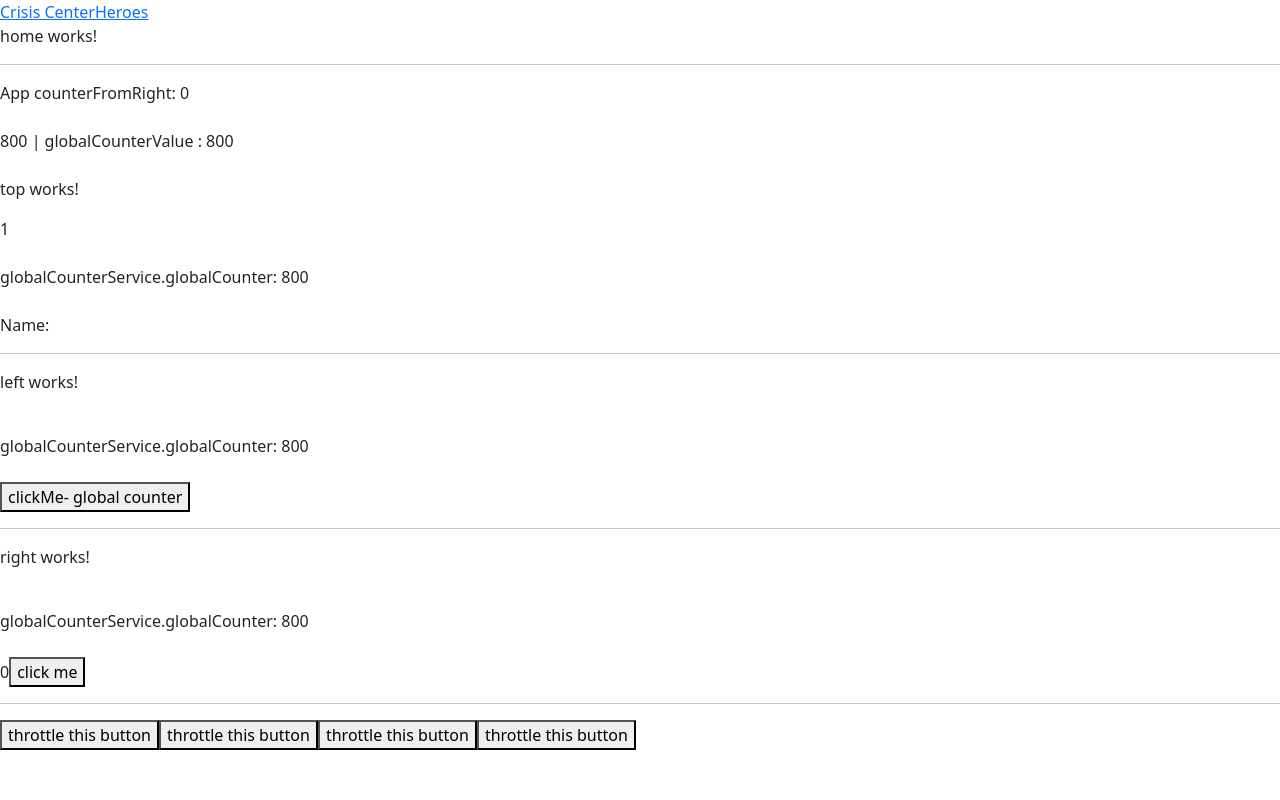
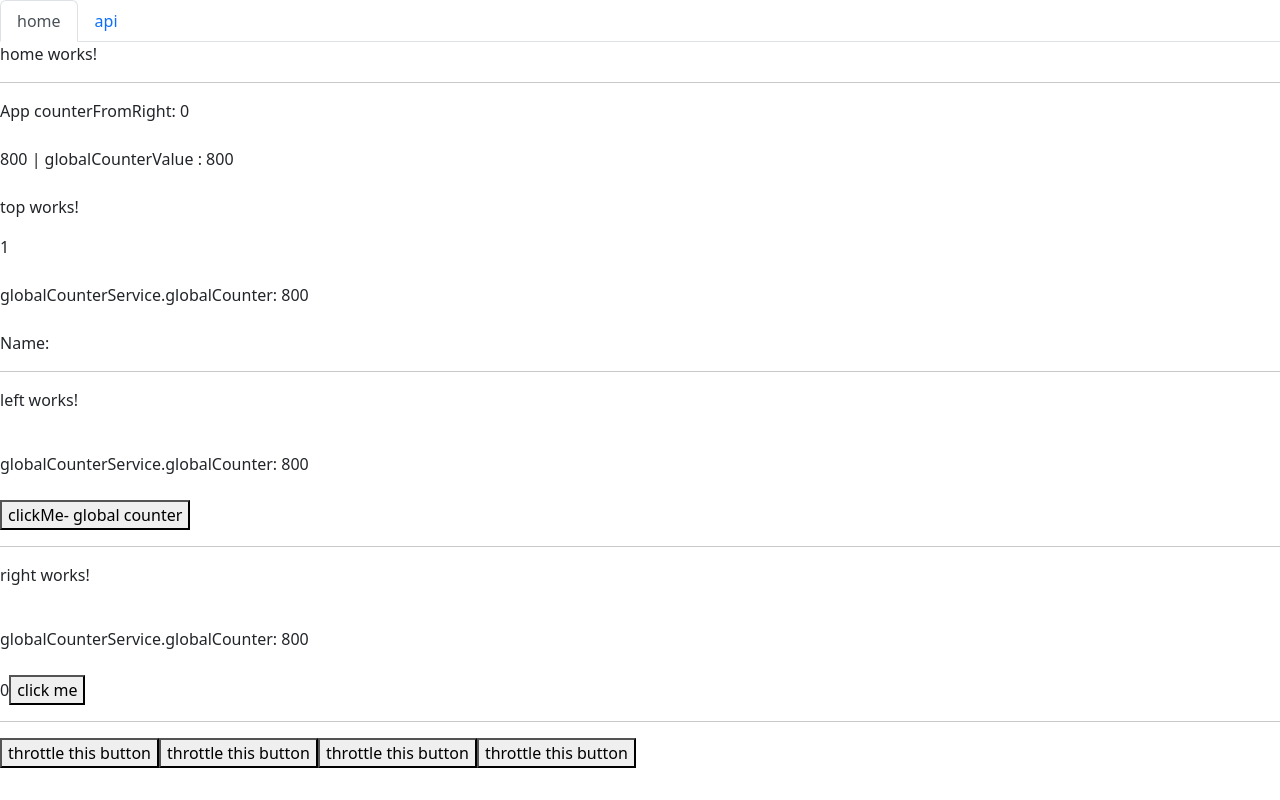
Before and after one commit to code-in-time/angular-play-ground, an Angular app: page /home in a window 1280 px wide. Built offline with nearby package versions, Linux system fonts and the light colour scheme; no server answers.

Commit message:
Add default route and style top navigation

```diff
--- a/angular.json
+++ b/angular.json
@@ -31,12 +31,11 @@
               "src/assets"
             ],
             "styles": [
-              "node_modules/bootstrap/scss/bootstrap.scss",
-              "node_modules/bootstrap-icons/font/bootstrap-icons.css",
+              "../node_modules/bootstrap/dist/css/bootstrap.min.css",
               "src/styles.scss"
             ],
             "scripts": [
-              "node_modules/bootstrap/dist/js/bootstrap.bundle.min.js"
+
             ]
           },
           "configurations": {
--- a/src/app/app-routing.module.ts
+++ b/src/app/app-routing.module.ts
@@ -6,6 +6,7 @@ import { ApiConceptComponent } from './components/api-concept/api-concept.compon
 const routes: Routes = [
   { path: 'home', component: HomeComponent },
   { path: 'api', component: ApiConceptComponent },
+  { path: '',  redirectTo: '/home', pathMatch: 'full' },
 ];
 
 @NgModule({
--- a/src/app/app.component.html
+++ b/src/app/app.component.html
@@ -1,7 +1,11 @@
-<nav>
-  <a routerLink="/crisis-center" routerLinkActive="active" ariaCurrentWhenActive="page">Crisis Center</a>
-  <a routerLink="/heroes" routerLinkActive="active" ariaCurrentWhenActive="page">Heroes</a>
-</nav>
+<ul class="nav nav-tabs">
+  <li class="nav-item">
+    <a routerLink="/home" class="nav-link" routerLinkActive="active">home</a>
+  </li>
+  <li class="nav-item">
+    <a routerLink="/api" class="nav-link" routerLinkActive="active">api</a>
+  </li>
+</ul>
 
 <router-outlet></router-outlet>
 
@@ -12,7 +16,7 @@ App counterFromRight: <app-the-counter [counter]="counterFromRight"></app-the-co
 <app-the-counter [counter]="globalCounterValue"></app-the-counter> |
 globalCounterValue :
 <app-the-counter [counter]="globalCounterService.globalCounter"></app-the-counter>
-<br/><br />
+<br /><br />
 
 <app-top></app-top>
 <hr />
```
